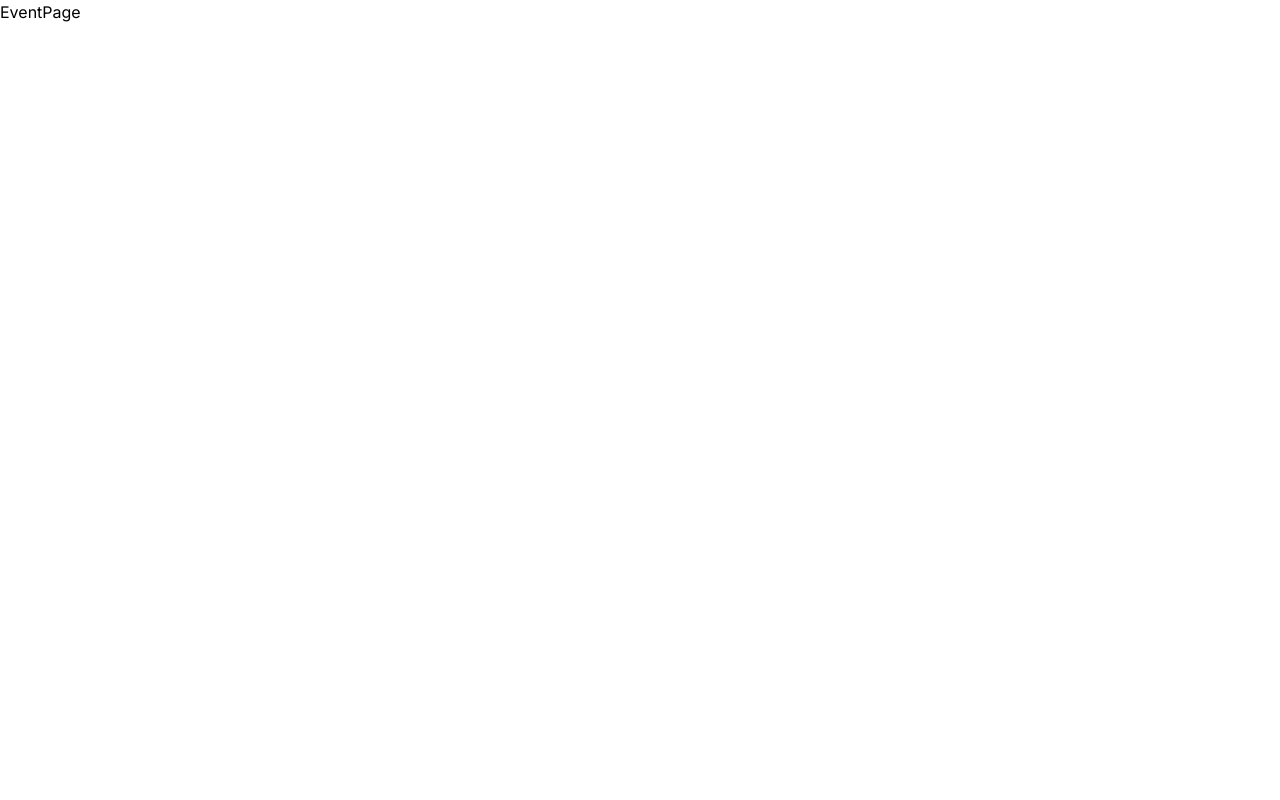
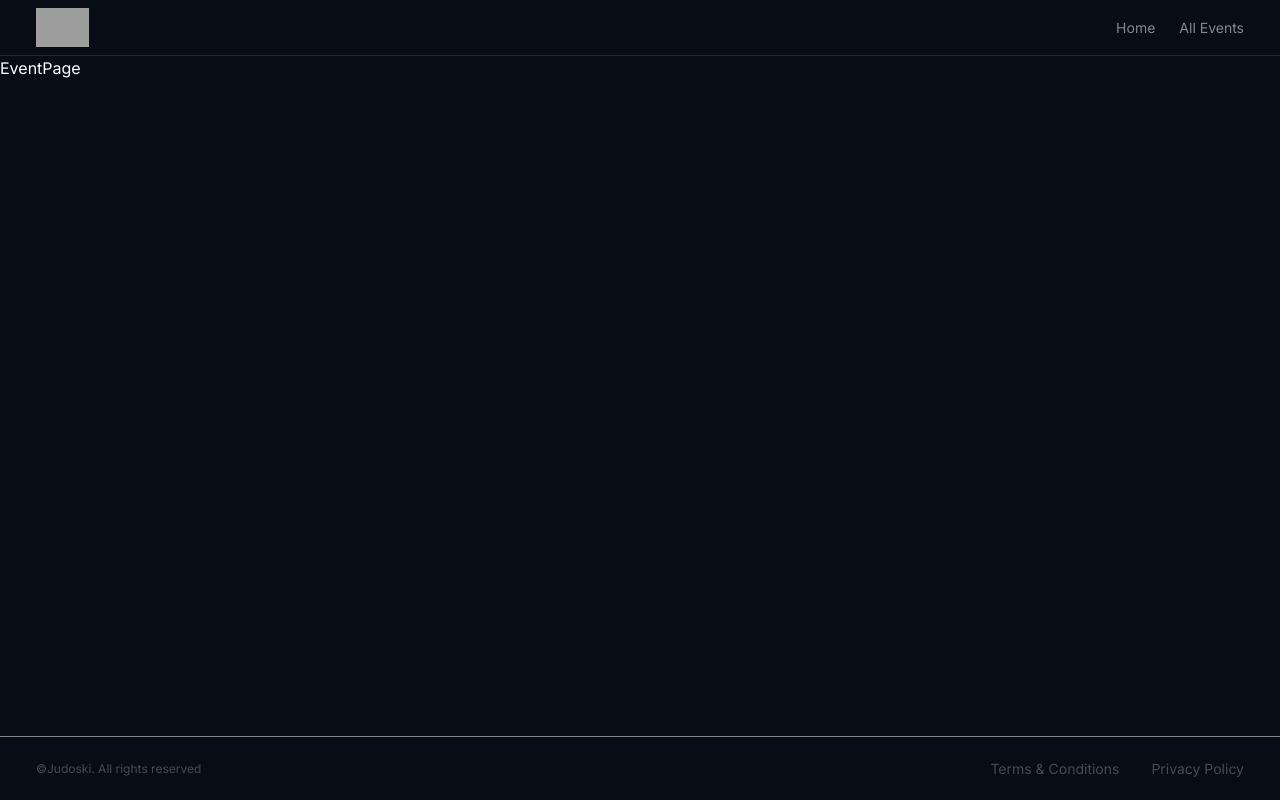
Before and after one commit to judoski/Evento, a Next.js app: page /event/1 in a window 1280 px wide. Built offline with nearby package versions, Linux system fonts and the light colour scheme; grey boxes are pictures that could not be loaded.

Commit message:
Add homepage, header, and footer components"

```diff
--- a/next.config.js
+++ b/next.config.js
@@ -1,4 +1,13 @@
 /** @type {import('next').NextConfig} */
-const nextConfig = {}
+const nextConfig = {
+    images: {
+        remotePatterns: [
+            {
+                protocol: 'https',
+                hostname: 'bytegrad.com',
+            },
+        ],
+    },
+};
 
-module.exports = nextConfig
+module.exports = nextConfig;
--- /dev/null
+++ b/src/app/components/container.tsx
@@ -0,0 +1,13 @@
+import { ReactNode } from 'react';
+
+interface Props {
+    children: ReactNode;
+}
+
+export default function Container({ children }: Props) {
+    return (
+        <div className='flex flex-col min-h-screen max-w-7xl mx-auto bg-white/[2%]'>
+            {children}
+        </div>
+    );
+}
--- /dev/null
+++ b/src/app/components/footer.tsx
@@ -0,0 +1,34 @@
+import Link from 'next/link';
+
+export default function Footer() {
+    const routes = [
+        {
+            name: 'Terms & Conditions',
+            path: '/terms-conditions',
+        },
+        {
+            name: 'Privacy Policy',
+            path: '/privacy-policy',
+        },
+    ];
+
+    return (
+        <footer className='flex items-center justify-between mt-auto h-16 border-t border-white/50 px-3 sm:px-9 text-white/25'>
+            <small className='text-xs'>
+                {' '}
+                &copy;Judoski. All rights reserved
+            </small>
+
+            <ul className='flex gap-x-3 sm:gap-x-8'>
+                {routes.map(route => (
+                    <li
+                        key={route.name}
+                        className='text-sm text-white/25 hover:text-white transition'
+                    >
+                        <Link href={route.path}>{route.name}</Link>
+                    </li>
+                ))}
+            </ul>
+        </footer>
+    );
+}
--- /dev/null
+++ b/src/app/components/header.tsx
@@ -0,0 +1,31 @@
+import Link from 'next/link';
+import Logo from './logo';
+
+const routes = [
+    {
+        name: 'Home',
+        path: '/',
+    },
+    { name: 'All Events', path: '/events/all' },
+];
+
+export default function Header() {
+    return (
+        <header className='flex items-center justify-between px-3 sm:px-9 border-b border-white/10 h-14'>
+            <Logo />
+
+            <nav>
+                <ul className='flex gap-x-6 text-white/50 text-sm '>
+                    {routes.map(route => (
+                        <li
+                            key={route.path}
+                            className='hover:text-white transition'
+                        >
+                            <Link href={route.path}>{route.name}</Link>
+                        </li>
+                    ))}
+                </ul>
+            </nav>
+        </header>
+    );
+}
--- /dev/null
+++ b/src/app/components/logo.tsx
@@ -0,0 +1,15 @@
+import Image from 'next/image';
+import Link from 'next/link';
+
+export default function Logo() {
+    return (
+        <Link href='/'>
+            <Image
+                src='https://bytegrad.com/course-assets/react-nextjs/evento.png'
+                width={53}
+                height={12}
+                alt='EVENTO logo'
+            />
+        </Link>
+    );
+}
--- a/src/app/layout.tsx
+++ b/src/app/layout.tsx
@@ -1,22 +1,31 @@
-import type { Metadata } from 'next'
-import { Inter } from 'next/font/google'
-import './globals.css'
+import type { Metadata } from 'next';
+import { Inter } from 'next/font/google';
+import './globals.css';
+import Header from './components/header';
+import Footer from './components/footer';
+import Container from './components/container';
 
-const inter = Inter({ subsets: ['latin'] })
+const inter = Inter({ subsets: ['latin'] });
 
 export const metadata: Metadata = {
-  title: 'Create Next App',
-  description: 'Generated by create next app',
-}
+    title: 'Create Next App',
+    description: 'Generated by create next app',
+};
 
 export default function RootLayout({
-  children,
+    children,
 }: {
-  children: React.ReactNode
+    children: React.ReactNode;
 }) {
-  return (
-    <html lang="en">
-      <body className={inter.className}>{children}</body>
-    </html>
-  )
+    return (
+        <html lang='en'>
+            <body className={`${inter.className} bg-gray-950 text-white`}>
+                <Container>
+                    <Header />
+                    {children}
+                    <Footer />
+                </Container>
+            </body>
+        </html>
+    );
 }
--- a/src/app/page.tsx
+++ b/src/app/page.tsx
@@ -1,113 +1,36 @@
-import Image from 'next/image'
+import Link from 'next/link';
 
 export default function Home() {
-  return (
-    <main className="flex min-h-screen flex-col items-center justify-between p-24">
-      <div className="z-10 max-w-5xl w-full items-center justify-between font-mono text-sm lg:flex">
-        <p className="fixed left-0 top-0 flex w-full justify-center border-b border-gray-300 bg-gradient-to-b from-zinc-200 pb-6 pt-8 backdrop-blur-2xl dark:border-neutral-800 dark:bg-zinc-800/30 dark:from-inherit lg:static lg:w-auto  lg:rounded-xl lg:border lg:bg-gray-200 lg:p-4 lg:dark:bg-zinc-800/30">
-          Get started by editing&nbsp;
-          <code className="font-mono font-bold">src/app/page.tsx</code>
-        </p>
-        <div className="fixed bottom-0 left-0 flex h-48 w-full items-end justify-center bg-gradient-to-t from-white via-white dark:from-black dark:via-black lg:static lg:h-auto lg:w-auto lg:bg-none">
-          <a
-            className="pointer-events-none flex place-items-center gap-2 p-8 lg:pointer-events-auto lg:p-0"
-            href="https://vercel.com?utm_source=create-next-app&utm_medium=appdir-template&utm_campaign=create-next-app"
-            target="_blank"
-            rel="noopener noreferrer"
-          >
-            By{' '}
-            <Image
-              src="/vercel.svg"
-              alt="Vercel Logo"
-              className="dark:invert"
-              width={100}
-              height={24}
-              priority
-            />
-          </a>
-        </div>
-      </div>
+    return (
+        <main className='flex flex-col items-center pt-36 px-3'>
+            <h1 className='font-bold text-3xl lg:text-6xl tracking-tight'>
+                Find events around you
+            </h1>
 
-      <div className="relative flex place-items-center before:absolute before:h-[300px] before:w-[480px] before:-translate-x-1/2 before:rounded-full before:bg-gradient-radial before:from-white before:to-transparent before:blur-2xl before:content-[''] after:absolute after:-z-20 after:h-[180px] after:w-[240px] after:translate-x-1/3 after:bg-gradient-conic after:from-sky-200 after:via-blue-200 after:blur-2xl after:content-[''] before:dark:bg-gradient-to-br before:dark:from-transparent before:dark:to-blue-700 before:dark:opacity-10 after:dark:from-sky-900 after:dark:via-[#0141ff] after:dark:opacity-40 before:lg:h-[360px] z-[-1]">
-        <Image
-          className="relative dark:drop-shadow-[0_0_0.3rem_#ffffff70] dark:invert"
-          src="/next.svg"
-          alt="Next.js Logo"
-          width={180}
-          height={37}
-          priority
-        />
-      </div>
+            <p className='opacity-75 text-2xl lg:text-3xl mt-7 mb-12'>
+                Browse more than{' '}
+                <span className='italic underline text-[#a4f839] font-bold'>
+                    10,000 events
+                </span>{' '}
+                around you
+            </p>
 
-      <div className="mb-32 grid text-center lg:max-w-5xl lg:w-full lg:mb-0 lg:grid-cols-4 lg:text-left">
-        <a
-          href="https://nextjs.org/docs?utm_source=create-next-app&utm_medium=appdir-template&utm_campaign=create-next-app"
-          className="group rounded-lg border border-transparent px-5 py-4 transition-colors hover:border-gray-300 hover:bg-gray-100 hover:dark:border-neutral-700 hover:dark:bg-neutral-800/30"
-          target="_blank"
-          rel="noopener noreferrer"
-        >
-          <h2 className={`mb-3 text-2xl font-semibold`}>
-            Docs{' '}
-            <span className="inline-block transition-transform group-hover:translate-x-1 motion-reduce:transform-none">
-              -&gt;
-            </span>
-          </h2>
-          <p className={`m-0 max-w-[30ch] text-sm opacity-50`}>
-            Find in-depth information about Next.js features and API.
-          </p>
-        </a>
+            <form className='w-full sm:w-[580px]'>
+                <input
+                    className='outline-none px-6 w-full h-16 rounded-lg  bg-white/[7%] ring-[#a4f839]/50 focus:bg-white/10 focus:ring-2 transition '
+                    placeholder='Search events in any city...'
+                    spellCheck='false'
+                />
+            </form>
 
-        <a
-          href="https://nextjs.org/learn?utm_source=create-next-app&utm_medium=appdir-template-tw&utm_campaign=create-next-app"
-          className="group rounded-lg border border-transparent px-5 py-4 transition-colors hover:border-gray-300 hover:bg-gray-100 hover:dark:border-neutral-700 hover:dark:bg-neutral-800/30"
-          target="_blank"
-          rel="noopener noreferrer"
-        >
-          <h2 className={`mb-3 text-2xl font-semibold`}>
-            Learn{' '}
-            <span className="inline-block transition-transform group-hover:translate-x-1 motion-reduce:transform-none">
-              -&gt;
-            </span>
-          </h2>
-          <p className={`m-0 max-w-[30ch] text-sm opacity-50`}>
-            Learn about Next.js in an interactive course with&nbsp;quizzes!
-          </p>
-        </a>
+            <section className='flex items-center mt-4 gap-x-4 text-sm text-white/50'>
+                <p>Popular:</p>
 
-        <a
-          href="https://vercel.com/templates?framework=next.js&utm_source=create-next-app&utm_medium=appdir-template&utm_campaign=create-next-app"
-          className="group rounded-lg border border-transparent px-5 py-4 transition-colors hover:border-gray-300 hover:bg-gray-100 hover:dark:border-neutral-700 hover:dark:bg-neutral-800/30"
-          target="_blank"
-          rel="noopener noreferrer"
-        >
-          <h2 className={`mb-3 text-2xl font-semibold`}>
-            Templates{' '}
-            <span className="inline-block transition-transform group-hover:translate-x-1 motion-reduce:transform-none">
-              -&gt;
-            </span>
-          </h2>
-          <p className={`m-0 max-w-[30ch] text-sm opacity-50`}>
-            Explore the Next.js 13 playground.
-          </p>
-        </a>
-
-        <a
-          href="https://vercel.com/new?utm_source=create-next-app&utm_medium=appdir-template&utm_campaign=create-next-app"
-          className="group rounded-lg border border-transparent px-5 py-4 transition-colors hover:border-gray-300 hover:bg-gray-100 hover:dark:border-neutral-700 hover:dark:bg-neutral-800/30"
-          target="_blank"
-          rel="noopener noreferrer"
-        >
-          <h2 className={`mb-3 text-2xl font-semibold`}>
-            Deploy{' '}
-            <span className="inline-block transition-transform group-hover:translate-x-1 motion-reduce:transform-none">
-              -&gt;
-            </span>
-          </h2>
-          <p className={`m-0 max-w-[30ch] text-sm opacity-50`}>
-            Instantly deploy your Next.js site to a shareable URL with Vercel.
-          </p>
-        </a>
-      </div>
-    </main>
-  )
+                <div className='space-x-2 font-semibold'>
+                    <Link href='/events/austin'>Austin</Link>
+                    <Link href='/events/seattle'>Seattle</Link>
+                </div>
+            </section>
+        </main>
+    );
 }
```
